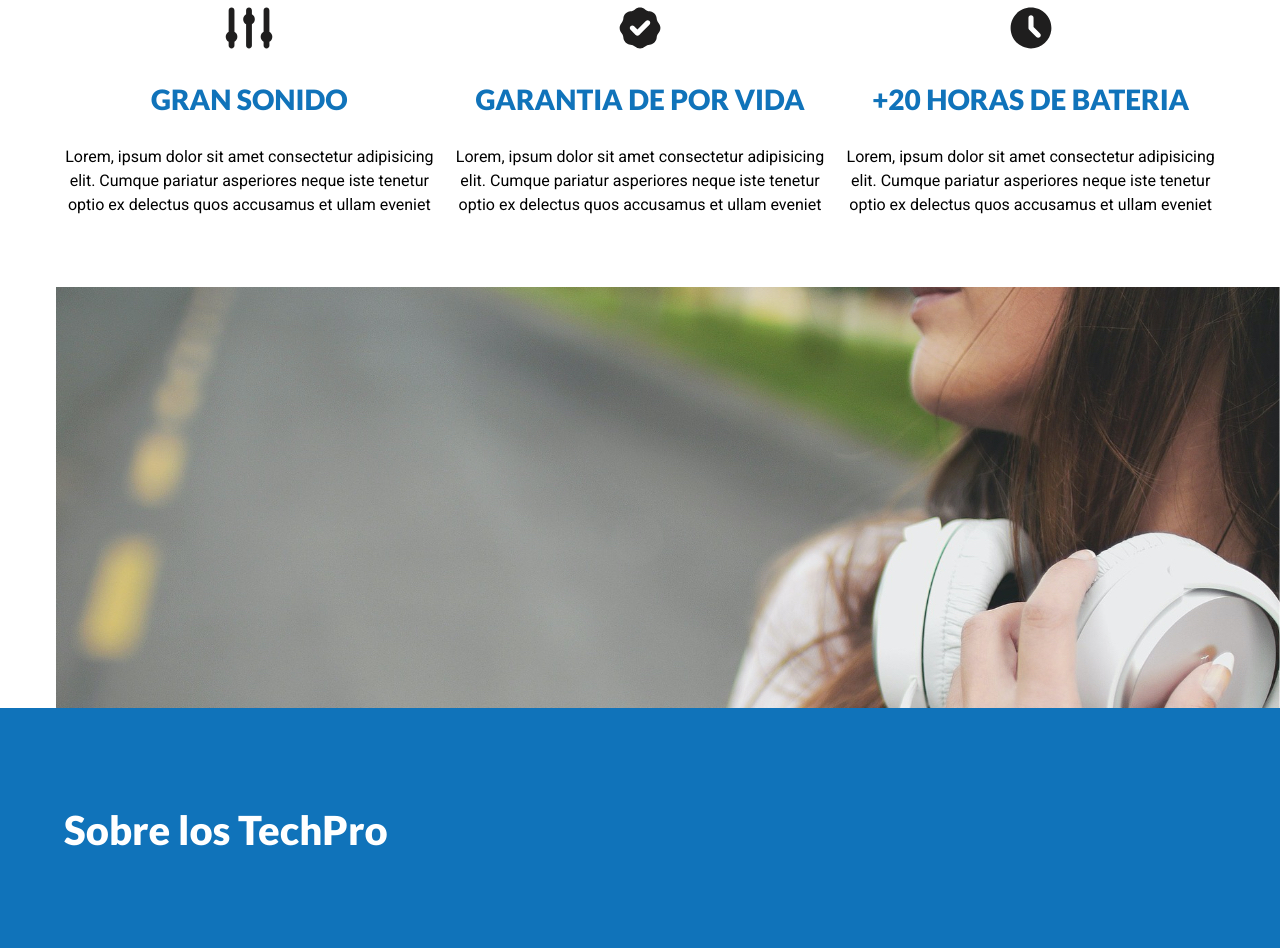
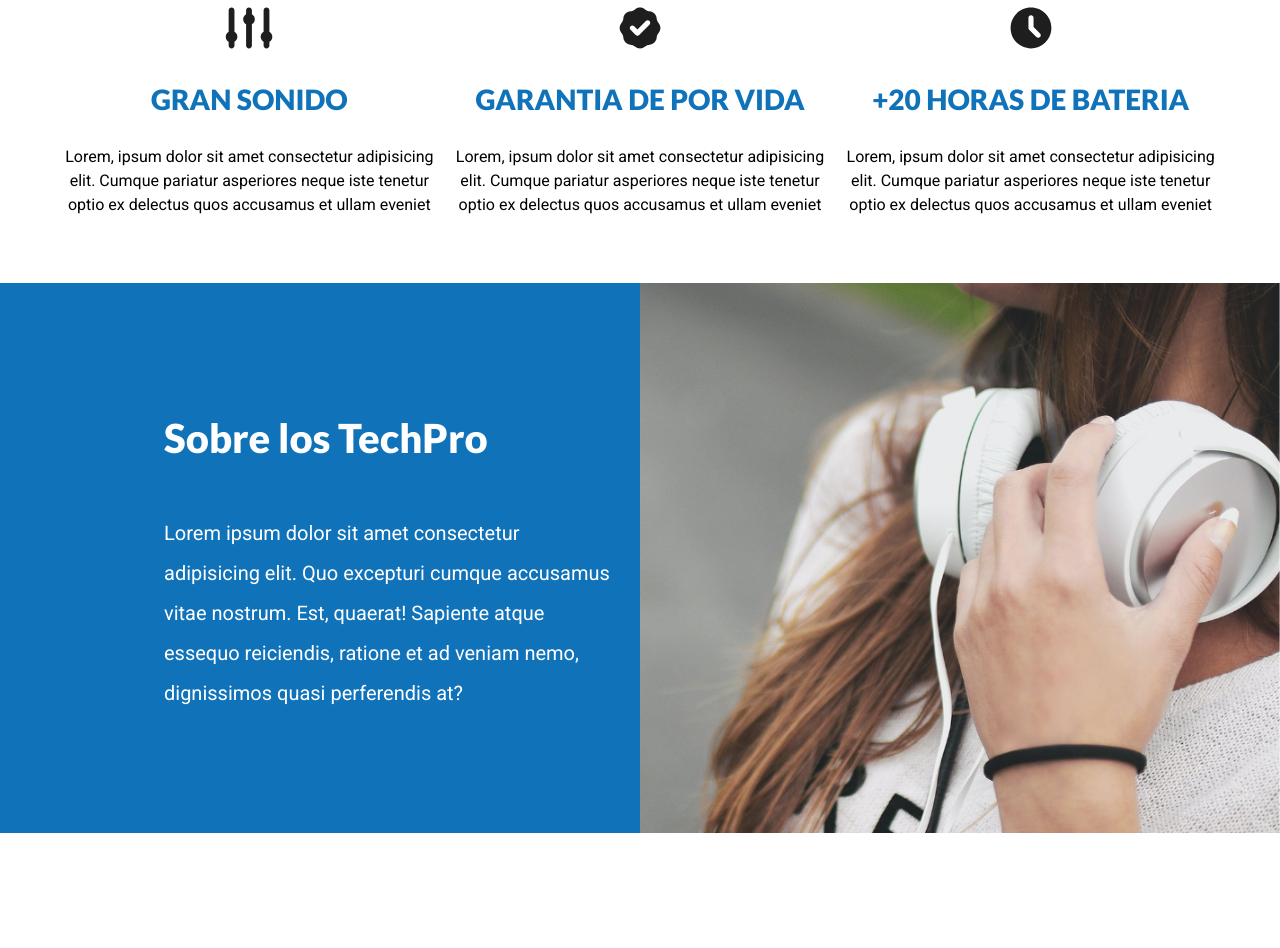
Before and after one commit to fabianallvarez/07-audifonos, a plain HTML site: page index.html in a window 1280 px wide. Shown: the part 732-1680 px from the top of the page. After the commit the page ends 1565 px from the top, so only its background shows below. Drawn offline with Linux system fonts and the light colour scheme.

Commit message:
FT: Ajustando Sobre nosotros

```diff
--- a/css/styles.css
+++ b/css/styles.css
@@ -163,12 +163,34 @@ img {
     background-image: linear-gradient( to bottom, transparent 50%, var(--primario) 0%), url(../07-audifonos/img/imagen-mujer.jpg);
     background-position: right;
     background-repeat: repeat, no-repeat;
+    background-size: 100%, 110rem;
+}
+@media (min-width: 768px ){
+    .sobre-tech {
+        background-image: linear-gradient( to left, transparent 50%, var(--primario) 0%), url(../07-audifonos/img/imagen-mujer.jpg);
+        background-repeat: repeat, no-repeat;
+        column-gap: 4rem;
+    }
+}
+@media (min-width: 1600px){
+    .sobre-tech {
+        background-size: 100%, 210rem;
+    }
 }
 
 .sobre-tech-grid {
     display: grid;
     grid-template-rows: repeat(2,40rem);
     row-gap: var(--separacion);
+}
+@media (min-width: 768px ){
+    .sobre-tech-grid {
+        grid-template-rows: unset;
+        row-gap: unset;
+        grid-template-columns: repeat(2,1fr);
+        column-gap: 4rem;
+        padding: calc( var(--separacion) * 2);
+    }
 }
 
 .texto-sobre-tech {
@@ -177,7 +199,14 @@ img {
     display: flex;
     flex-direction: column;
     justify-content: space-around;
+    padding-bottom: var(--separacion);
 }
+@media (min-width: 768px ){
+    .texto-sobre-tech {
+        padding-bottom: 0;
+    }
+}
+
 .texto-sobre-tech h2 {
     font-size: 4rem;
 }
```
